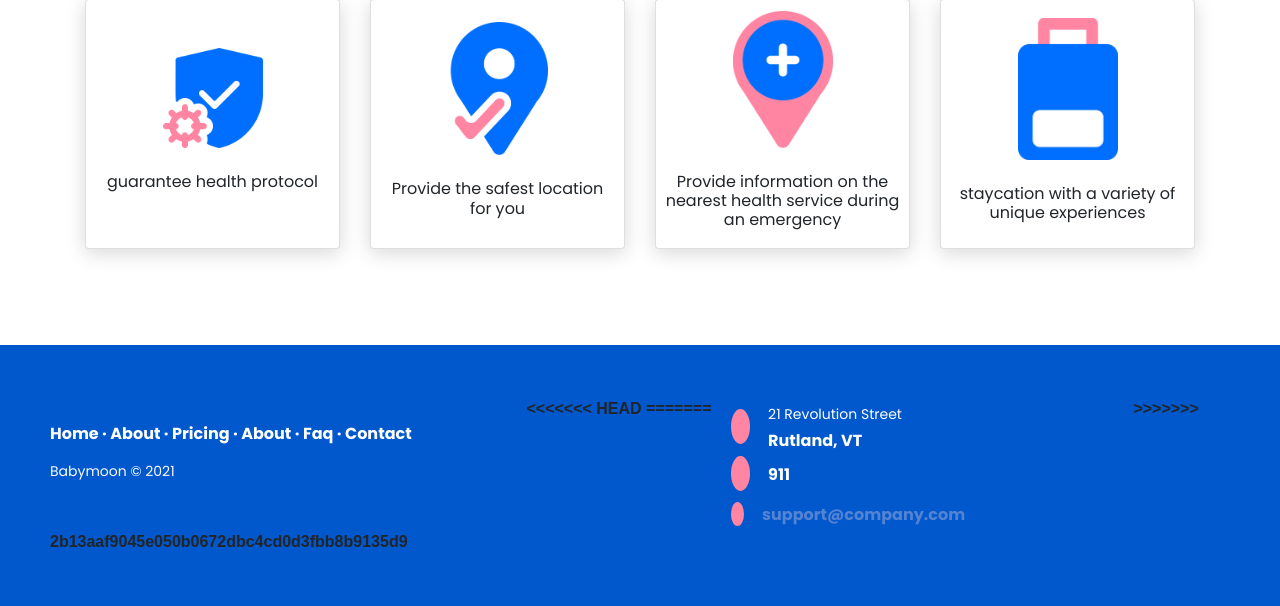
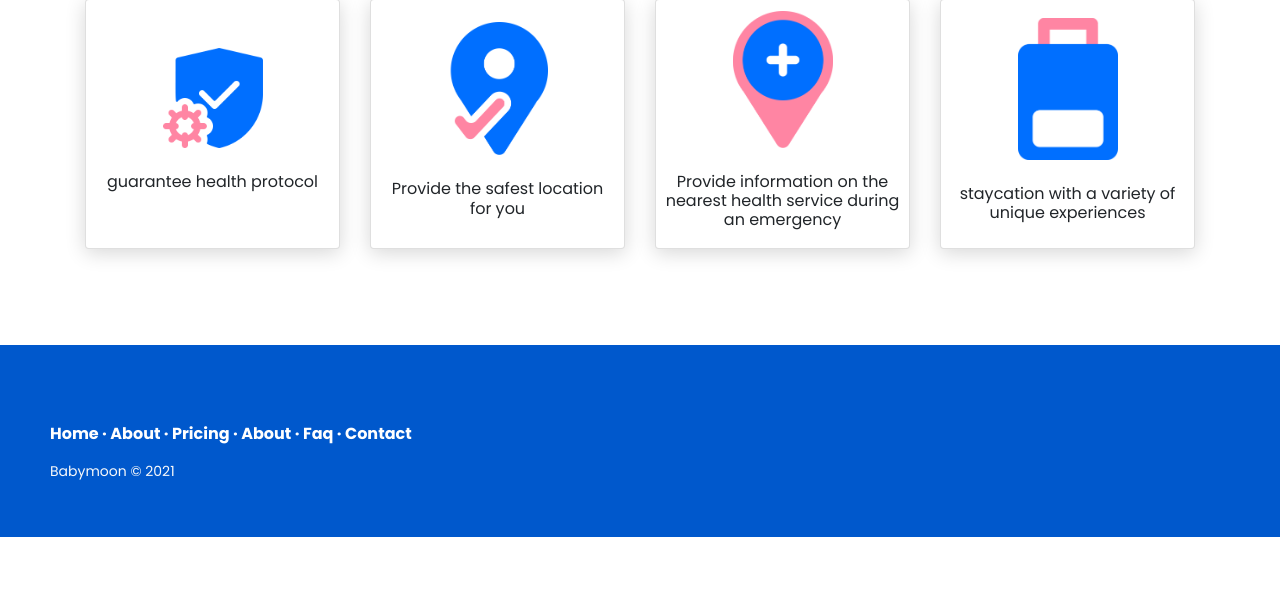
Before and after one commit to iqbal89co/staycation_crowd, a CodeIgniter app: page /staycation_crowd/index.php/hero/index in a window 1280 px wide; the page is wider, and only the part inside the window is pictured. Shown: the part 945-1551 px from the top of that part. After the commit the page ends 1482 px from the top of that part, so only its background shows below. Run offline with CodeIgniter, Linux system fonts and the light colour scheme; data that the repository does not hold is empty; some libraries are stand-ins or nearby versions.

Commit message:
no message

```diff
--- a/application/views/templates/footer.php
+++ b/application/views/templates/footer.php
@@ -14,29 +14,6 @@
 
 		<p class="footer-company-name text-light">Babymoon &copy; 2021</p>
 	</div>
-<<<<<<< HEAD
-=======
-
-	<div class="footer-center">
-
-		<div>
-			<i class="fas fa-map-marker"></i>
-			<p><span>21 Revolution Street</span> Rutland, VT</p>
-		</div>
-
-		<div>
-			<i class="fas fa-phone"></i>
-			<p>911</p>
-		</div>
-
-		<div>
-			<i class="fas fa-envelope"></i>
-			<p><a href="mailto:support@company.com">support@company.com</a></p>
-		</div>
-
-	</div>
-
->>>>>>> 2b13aaf9045e050b0672dbc4cd0d3fbb8b9135d9
 </footer>
 <!-- Optional JavaScript -->
 <!-- jQuery first, then Popper.js, then Bootstrap JS -->
```
